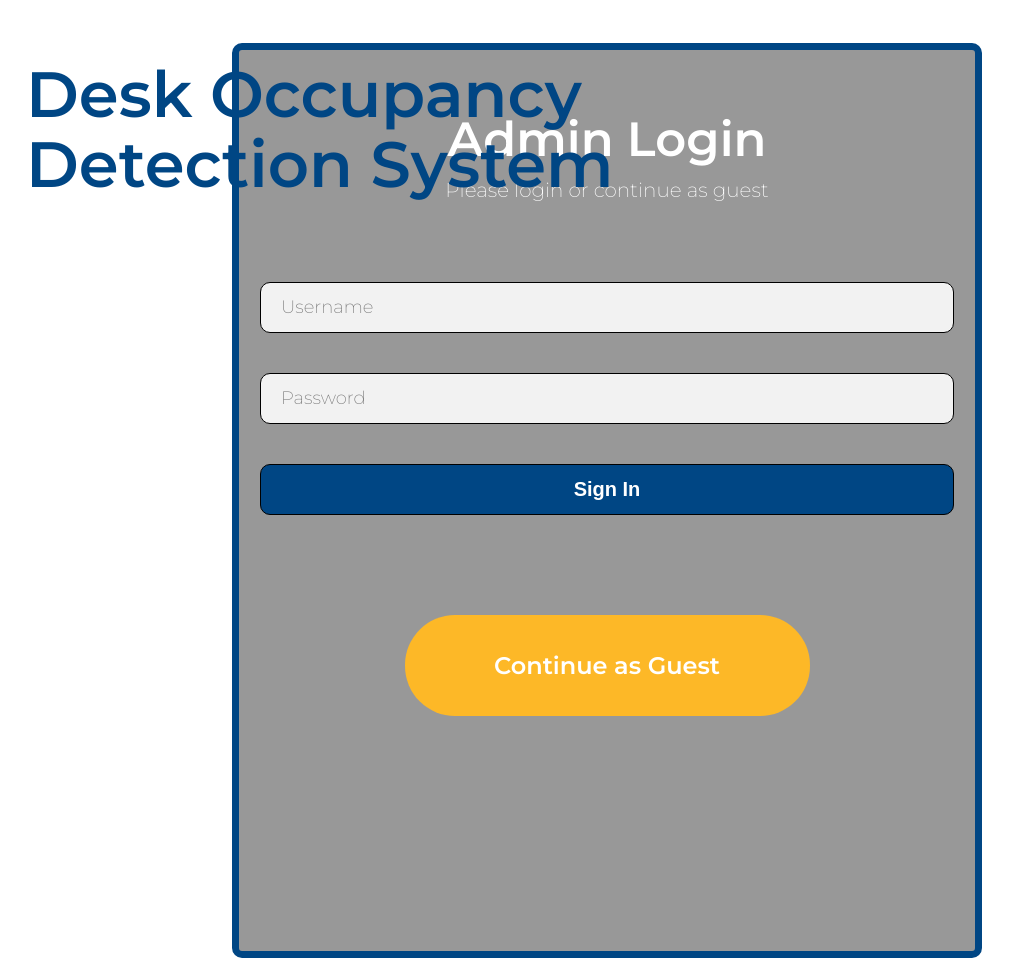
After one commit to naimbaker/desk-occupancy, a Flask app: template templates/landing.html in a window 1280 px wide. The commit adds this page. Shown: the whole page, without its empty margins (33-1046 px from the left). Run offline with Flask 3, Linux system fonts and the light colour scheme; the template is opened without the code that fills it, so the values that code supplies are empty.

Commit message:
added ui and other pages to site

```diff
--- a/app.py
+++ b/app.py
@@ -1,4 +1,4 @@
-from flask import Flask, render_template, Response, jsonify
+from flask import Flask, render_template, Response, jsonify, session, redirect, url_for, request
 from flask_socketio import SocketIO
 from ultralytics import YOLO
 import cv2
@@ -7,7 +7,12 @@ from datetime import datetime
 import time
 
 app = Flask(__name__)
+app.secret_key = 'cheese' # required for sessions
 socketio = SocketIO(app, cors_allowed_origins="*")
+
+#hardcoded credentials for now
+admin_username = "admin"
+admin_password = "password"
 
 # Load YOLO model
 model = YOLO('yolov8n.pt')
@@ -139,8 +144,8 @@ def generate_frames():
 
 # --- Flask routes ---
 @app.route('/')
-def index():
-    return render_template('index.html')
+def landing():
+    return render_template('landing.html')
 
 @app.route('/floorplan')
 def floorplan():
@@ -155,5 +160,36 @@ def video_feed():
 def get_occupancy():
     return jsonify(occupancy_data)
 
+@app.route('/index')
+def index():
+    return render_template('index.html')
+
+@app.route('/room_selection')
+def room_selection():
+    role = session.get('role', 'guest') # Default to guest if no role in session
+    return render_template('room_selection.html', role=role)
+
+@app.route('/continue_as_guest')
+def continue_as_guest():
+    return redirect(url_for('room_selection'))
+
+
+@app.route('/login', methods=['POST'])
+def login():
+    password = request.form.get('password') # Get password from the input field
+
+    if password == "password": # Check against your hardcoded password
+        session['role'] = 'admin' # Give them the Admin "ID Card"
+        return redirect(url_for('room_selection'))
+    else:
+        # If password fails, you could redirect back or show an error
+        return redirect(url_for('landing'))
+
+@app.route('/guest_login')
+def guest_login():
+    session['role'] = 'guest' # Give them a Guest "ID Card"
+    return redirect(url_for('room_selection'))
+
+
 if __name__ == '__main__':
     socketio.run(app, debug=True, host='0.0.0.0', port=5001, use_reloader=False)
--- a/templates/index.html
+++ b/templates/index.html
@@ -168,7 +168,7 @@
 <body>
     <div class="container">
         <h1>Desk Occupancy Monitoring System</h1>
-<a href="{{ url_for('floorplan') }}" style="color: white; text-decoration: none; font-weight: bold;">View Floorplan</a>
+<a href="{{ url_for('room_selection') }}" style="color: #fdb927; text-decoration: none; font-weight: bold; background-color: darkblue;">Return to Building Selection</a>
         <div class="main-grid">
             <div class="video-container">
                 <h2 style="margin-bottom: 15px; color: #1f2937; font-weight: 600;">Live Camera Feed</h2>
--- /dev/null
+++ b/templates/landing.html
@@ -0,0 +1,158 @@
+<!DOCTYPE html>
+<html lang="en">
+<head>
+    <meta charset="UTF-8">
+    <meta name="viewport" content="width=device-width, initial-scale=1.0">
+    <title>Login - Desk Occupancy System</title>
+    <link href="https://fonts.googleapis.com/css2?family=Montserrat:wght@200;600&display=swap" rel="stylesheet">
+    <style>
+        body {
+            margin: 0;
+            padding: 0;
+            background-color: white;
+            font-family: 'Montserrat', sans-serif;
+            min-height: 100vh;
+            overflow: hidden; /* Matches SVG's static feel */
+        }
+
+        /* 1. Header Title - Exact Top-Left Positioning from SVG */
+        .header-title {
+            position: absolute;
+            top: 59px;
+            left: 59px;
+            color: #004684;
+            font-size: 64px;
+            font-weight: 600;
+            line-height: 1.1;
+            margin: 0;
+        }
+
+        /* 2. Login Card Positioning */
+        .login-container {
+            display: flex;
+            justify-content: center;
+            align-items: center;
+            height: 100vh;
+            padding-top: 100px; /* Offset to feel balanced with the title */
+        }
+
+        .login-card {
+            background-color: #989898;
+            width: 750px; /* Exact SVG Width */
+            height: 915px; /* Exact SVG Height */
+            border: 7px solid #004684; /* Stroke from SVG */
+            border-radius: 10px;
+            display: flex;
+            flex-direction: column;
+            align-items: center;
+            box-sizing: border-box;
+            padding-top: 60px;
+        }
+
+        h2 {
+            color: white;
+            font-size: 48px;
+            font-weight: 600;
+            margin: 0;
+        }
+
+        .subtitle {
+            color: white;
+            font-size: 20px;
+            font-weight: 200;
+            margin-top: 10px;
+            margin-bottom: 80px;
+        }
+
+        /* 3. Input Fields with Blue Focus Effect */
+        .input-group {
+            width: 694px; /* Exact SVG Width */
+            margin-bottom: 40px;
+        }
+
+        .input-field {
+            width: 100%;
+            height: 51px; /* Exact SVG Height */
+            background-color: #F2F2F2;
+            border: 1px solid black;
+            border-radius: 10px;
+            padding: 0 20px;
+            font-family: 'Montserrat', sans-serif;
+            font-size: 18px;
+            outline: none;
+            transition: border 0.3s ease, box-shadow 0.3s ease;
+            box-sizing: border-box;
+        }
+
+        /* The Blue Border Effect on click */
+        .input-field:focus {
+            border: 3px solid #004684;
+            box-shadow: 0 0 10px rgba(0, 70, 132, 0.3);
+        }
+
+        /* 4. Buttons */
+        .sign-in-btn {
+            width: 694px;
+            height: 51px;
+            background-color: #004684;
+            color: white;
+            border: 1px solid black;
+            border-radius: 10px;
+            font-size: 20px;
+            font-weight: 600;
+            cursor: pointer;
+            display: flex;
+            justify-content: center;
+            align-items: center;
+            text-decoration: none;
+        }
+
+        .guest-btn {
+            width: 405px; /* Exact SVG Width for gold button */
+            height: 101px; /* Exact SVG Height for gold button */
+            background-color: #FDB827; /* Guest Gold */
+            color: white;
+            border-radius: 50px; /* Pill shape from rx="50" */
+            border: none;
+            font-size: 24px;
+            font-weight: 600;
+            text-decoration: none;
+            display: flex;
+            justify-content: center;
+            align-items: center;
+            margin-top: 100px; /* Pushes to bottom of card like SVG */
+            transition: background-color 0.3s;
+        }
+
+        .guest-btn:hover {
+            background-color: #004684;
+            color: white;
+        }
+    </style>
+</head>
+<body>
+
+    <h1 class="header-title">Desk Occupancy<br>Detection System</h1>
+
+
+    <div class="login-container">
+        <div class="login-card">
+            <h2>Admin Login</h2>
+            <p class="subtitle">Please login or continue as guest</p>
+
+       <form action="{{ url_for('login') }}" method="POST" style="width: 100%; display: flex; flex-direction: column; align-items: center;">
+        <div class="input-group">
+            <input type="text" class="input-field" placeholder="Username" name="username">
+        </div>
+
+        <div class="input-group">
+            <input type="password" name="password" class="input-field" placeholder="Password">
+        </div>
+
+        <button type="submit" class="sign-in-btn">Sign In</button>
+    </form>
+    <a href="{{ url_for('guest_login') }}" class="guest-btn">Continue as Guest</a>
+</div>
+
+</body>
+</html>
```
Also changed, not shown: templates/floorplan.html (+6 -4 lines), templates/login.html (added, +18 -0 lines), templates/room_selection.html (added, +145 -0 lines), static/images/library.png (added), static/images/martin.jpg (added).
